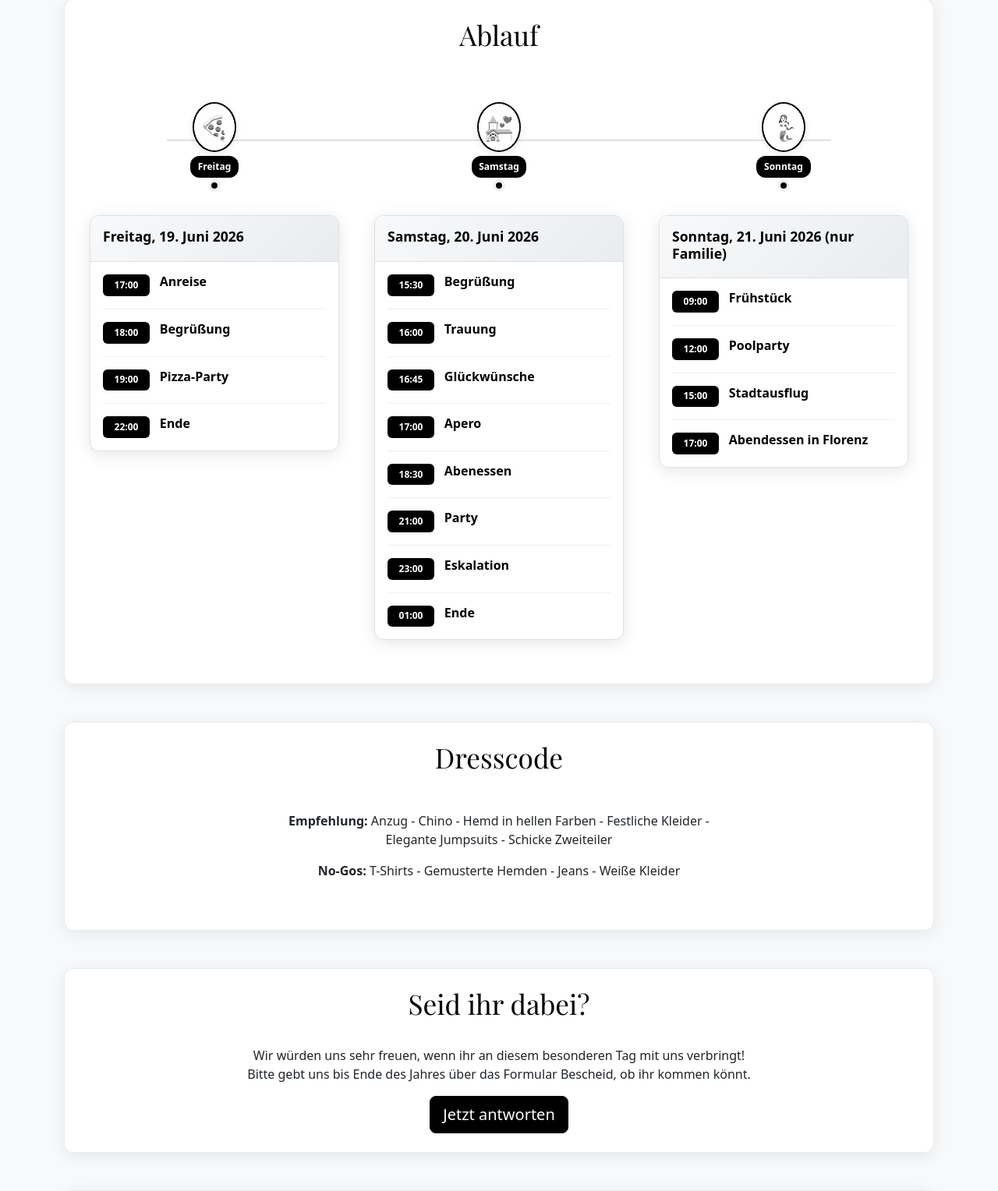
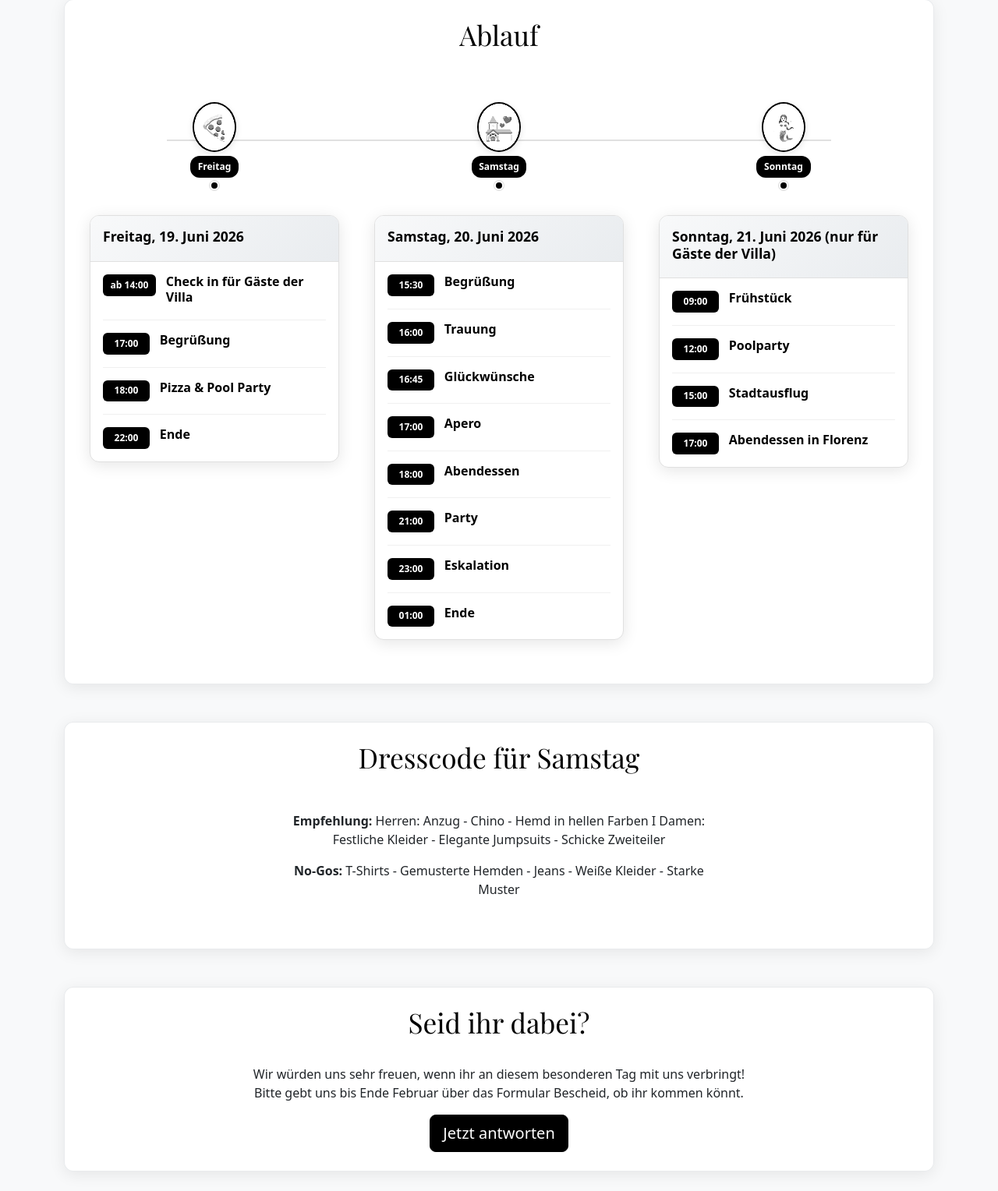
Before and after one commit to fredigee/hochzeit-website, a Flask app: page / in a window 1280 px wide. Shown: the part 1982-3510 px from the top of the page at 78% size. Run offline with Flask 3, Linux system fonts and the light colour scheme; a user stored in the database is signed in.

Commit message:
small changes in text etc

```diff
--- a/templates/index.html
+++ b/templates/index.html
@@ -405,21 +405,21 @@
                             </div>
                             <div class="widget-body">
                                 <div class="timeline-event">
+                                    <div class="event-time">ab 14:00</div>
+                                    <div class="event-content">
+                                        <h5>Check in für Gäste der Villa</h5>
+                                    </div>
+                                </div>
+                                <div class="timeline-event">
                                     <div class="event-time">17:00</div>
                                     <div class="event-content">
-                                        <h5>Anreise</h5>
+                                        <h5>Begrüßung</h5>
                                     </div>
                                 </div>
                                 <div class="timeline-event">
                                     <div class="event-time">18:00</div>
                                     <div class="event-content">
-                                        <h5>Begrüßung</h5>
-                                    </div>
-                                </div>
-                                <div class="timeline-event">
-                                    <div class="event-time">19:00</div>
-                                    <div class="event-content">
-                                        <h5>Pizza-Party</h5>
+                                        <h5>Pizza & Pool Party</h5>
                                     </div>
                                 </div>
                                 <div class="timeline-event">
@@ -471,9 +471,9 @@
                                     </div>
                                 </div>
                                 <div class="timeline-event">
-                                    <div class="event-time">18:30</div>
+                                    <div class="event-time">18:00</div>
                                     <div class="event-content">
-                                        <h5>Abenessen</h5>
+                                        <h5>Abendessen</h5>
                                     </div>
                                 </div>
                                 <div class="timeline-event">
@@ -509,7 +509,7 @@
                     <div class="timeline-content">
                         <div class="timeline-widget">
                             <div class="widget-header">
-                                <h4>Sonntag, 21. Juni 2026 (nur Familie)</h4>
+                                <h4>Sonntag, 21. Juni 2026 (nur für Gäste der Villa)</h4>
                             </div>
                             <div class="widget-body">
                                 <div class="timeline-event">
@@ -547,7 +547,7 @@
     <!-- Dresscode Section -->
     <section id="dresscode" class="section container mb-3">
         <div class="section-content">
-            <h2 class="mb-2 text-center">Dresscode</h2>
+            <h2 class="mb-2 text-center">Dresscode für Samstag</h2>
 
             <div class="row justify-content-center">
                 <div class="col-lg-8 col-md-10 col-sm-12">
@@ -555,10 +555,10 @@
                         <div class="row justify-content-center">
                             <div class="col-md-10">
                                 <p class="text-center mb-3">
-                                    <strong>Empfehlung:</strong> Anzug - Chino - Hemd in hellen Farben - Festliche Kleider - Elegante Jumpsuits - Schicke Zweiteiler
+                                    <strong>Empfehlung:</strong> Herren: Anzug - Chino - Hemd in hellen Farben I Damen: Festliche Kleider - Elegante Jumpsuits - Schicke Zweiteiler
                                 </p>
                                 <p class="text-center">
-                                    <strong>No-Gos:</strong> T-Shirts - Gemusterte Hemden - Jeans - Weiße Kleider
+                                    <strong>No-Gos:</strong> T-Shirts - Gemusterte Hemden - Jeans - Weiße Kleider - Starke Muster
                                 </p>
                             </div>
                         </div>
@@ -572,7 +572,7 @@
         <div class="section-content">
             <h2 class="mb-4 text-center">Seid ihr dabei?</h2>
             <p class="text-center">Wir würden uns sehr freuen, wenn ihr an diesem besonderen Tag mit uns verbringt!<br>
-            Bitte gebt uns bis Ende des Jahres über das Formular Bescheid, ob ihr kommen könnt.</p>
+            Bitte gebt uns bis Ende Februar über das Formular Bescheid, ob ihr kommen könnt.</p>
             <div class="text-center">
                 <a href="{{ url_for('rsvp') }}" class="btn btn-primary btn-lg gold-btn">Jetzt antworten</a>
             </div>
@@ -599,7 +599,7 @@
                                 <div class="accordion-body py-1">
                                     <p class="mb-2">Wendet euch gerne an unsere Trauzeugen:</p>
                                     <ul class="mb-2">
-                                        <li><strong>Michelle Ponty:</strong> <a href="tel:+4915122957406">+49 151 22957406</a></li>
+                                        <li><strong>Michelle Hegner:</strong> <a href="tel:+4915122957406">+49 151 22957406</a></li>
                                         <li><strong>Marie Grieb:</strong> <a href="tel:+491725754547">+49 172 5754547</a></li>
                                     </ul>
                                     <p class="mb-0"><strong>Wichtig:</strong> Geplante Programmpunkte bitte nur in Absprache mit den Trauzeugen.</p>
```
